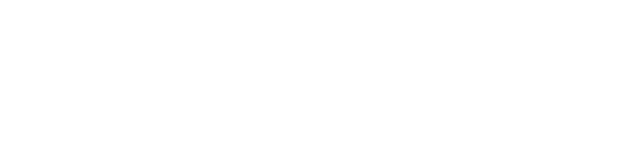
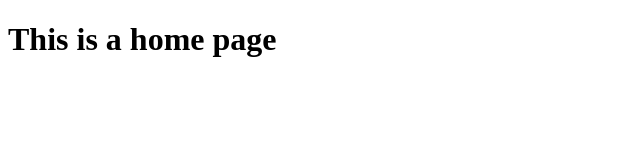
Before and after one commit to sarathkumarrs/kvups-will, a plain HTML site: page index.html in a window 1280 px wide. Shown: the whole page, without its empty margins (0-640 px from the left). Drawn offline with Linux system fonts and the light colour scheme.

Commit message:
added index css file

```diff
--- a/index.html
+++ b/index.html
@@ -4,9 +4,9 @@
     <meta charset="UTF-8">
     <meta http-equiv="X-UA-Compatible" content="IE=edge">
     <meta name="viewport" content="width=device-width, initial-scale=1.0">
-    <title>Document</title>
+    <title>KVUPS Pangode</title>
 </head>
 <body>
-
+    <h1>This is a home page</h1>
 </body>
 </html>
```
Also changed, not shown: index.css (added).
